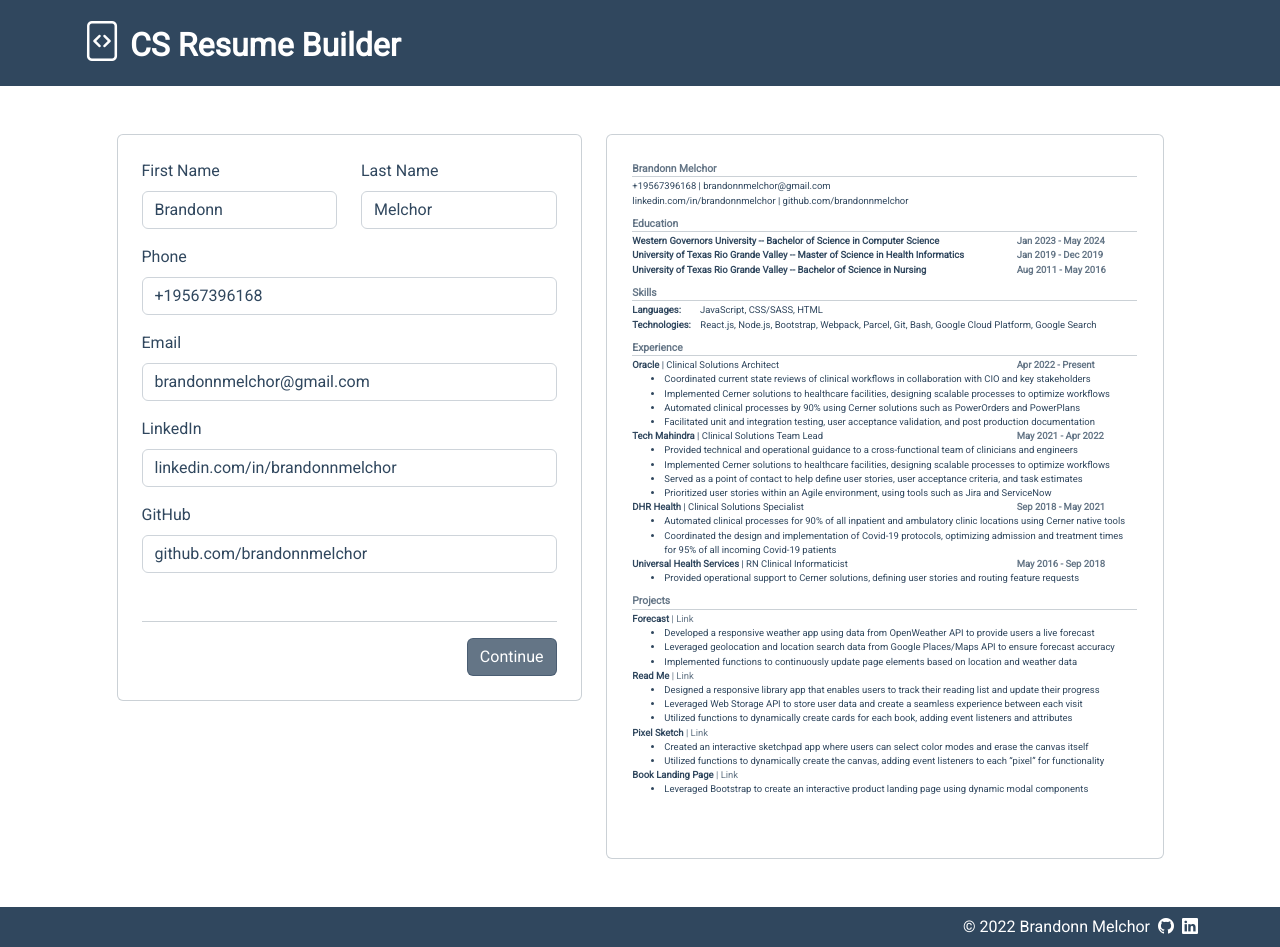
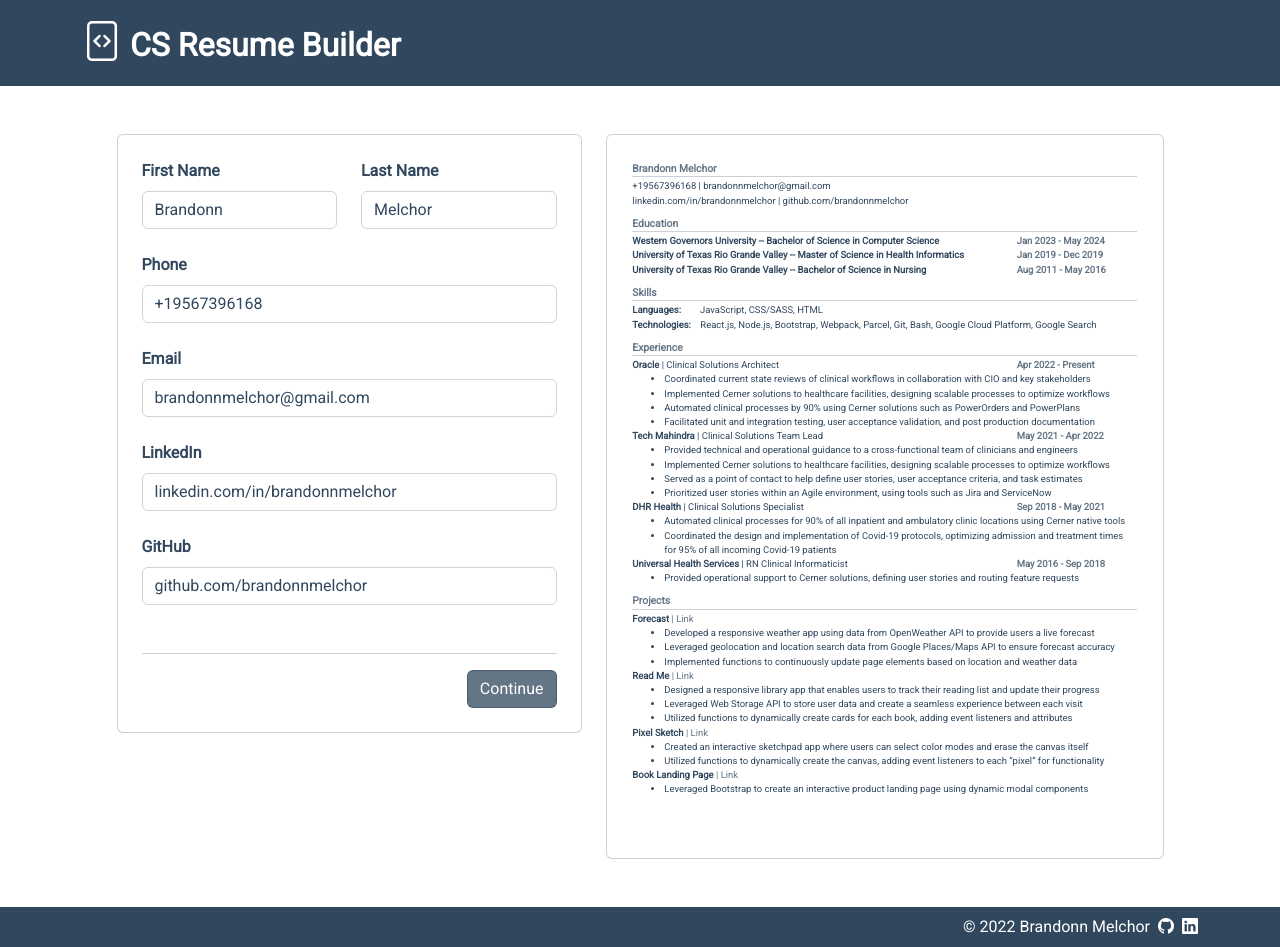
Before and after one commit to brandonnmelchor/resume-builder, a React (Create React App) app: page / in a window 1280 px wide. Built offline with nearby package versions, Linux system fonts and the light colour scheme.

Commit message:
update styles

```diff
--- a/src/components/form_components/Personal.js
+++ b/src/components/form_components/Personal.js
@@ -8,7 +8,7 @@ export default class Personal extends React.Component {
     return (
       <div className="w-100">
         <form>
-          <div className="row justify-content-center align-items-center mb-3">
+          <div className="row justify-content-center align-items-center mb-4">
             <div className="col">
               <InputGroup label="First Name" type="text" id="firstName" value={firstName} update={updatePersonal} length="25" />
             </div>
@@ -16,13 +16,13 @@ export default class Personal extends React.Component {
               <InputGroup label="Last Name" type="text" id="lastName" value={lastName} update={updatePersonal} length="25" />
             </div>
           </div>
-          <div className="mb-3">
+          <div className="mb-4">
             <InputGroup label="Phone" type="tel" id="phone" value={phone} update={updatePersonal} length="25" />
           </div>
-          <div className="mb-3">
+          <div className="mb-4">
             <InputGroup label="Email" type="email" id="email" value={email} update={updatePersonal} length="50" />
           </div>
-          <div className="mb-3">
+          <div className="mb-4">
             <InputGroup label="LinkedIn" type="url" id="linkedin" value={linkedin} update={updatePersonal} length="50" />
           </div>
           <div>
@@ -40,7 +40,7 @@ class InputGroup extends React.Component {
 
     return (
       <div>
-        <label htmlFor={id} className="form-label">
+        <label htmlFor={id} className="form-label fw-bold">
           {label}
         </label>
         <input type={type} className="form-control" id={id} value={value} onChange={update} maxLength={length} />
```
